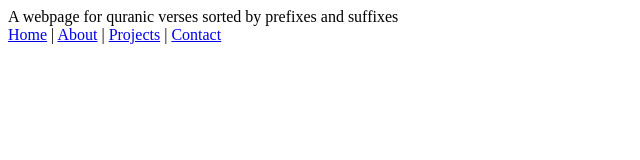
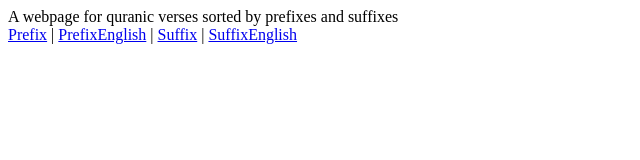
Before and after one commit to htmlcssjs1000/htmlcssjs1000.github.io, a plain HTML site: page index.html in a window 1280 px wide. Shown: the whole page, without its empty margins (0-640 px from the left). Drawn offline with Linux system fonts and the light colour scheme.

Commit message:
Update navigation links in index.html

```diff
--- a/index.html
+++ b/index.html
@@ -1,8 +1,8 @@
 A webpage for quranic verses sorted by prefixes and suffixes
 
 <nav>
-    <a href="prefix.html">Home</a> |
-    <a href="prefixEnglish.html">About</a> |
-    <a href="suffix.html">Projects</a> |
-    <a href="suffixEnglish.html">Contact</a>
+    <a href="prefix.html">Prefix</a> |
+    <a href="prefixEnglish.html">PrefixEnglish</a> |
+    <a href="suffix.html">Suffix</a> |
+    <a href="suffixEnglish.html">SuffixEnglish</a>
 </nav>
```
